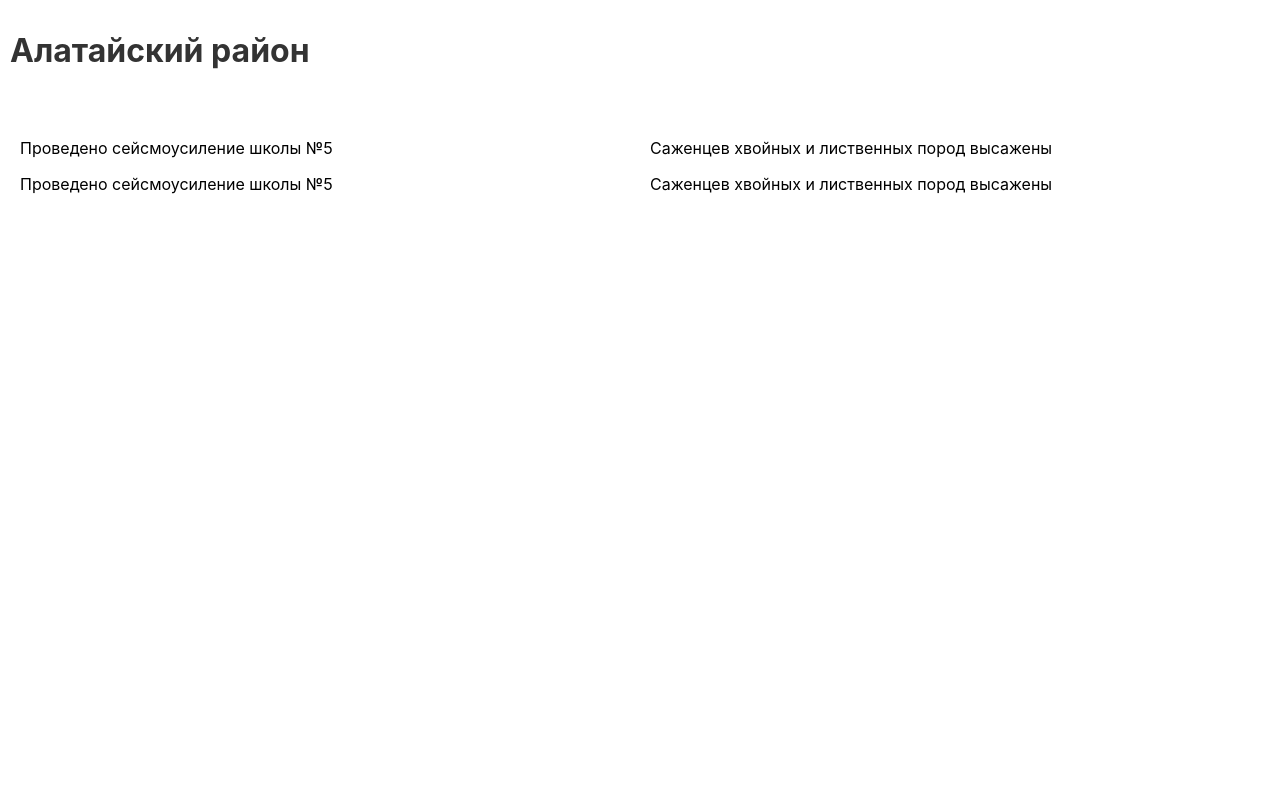
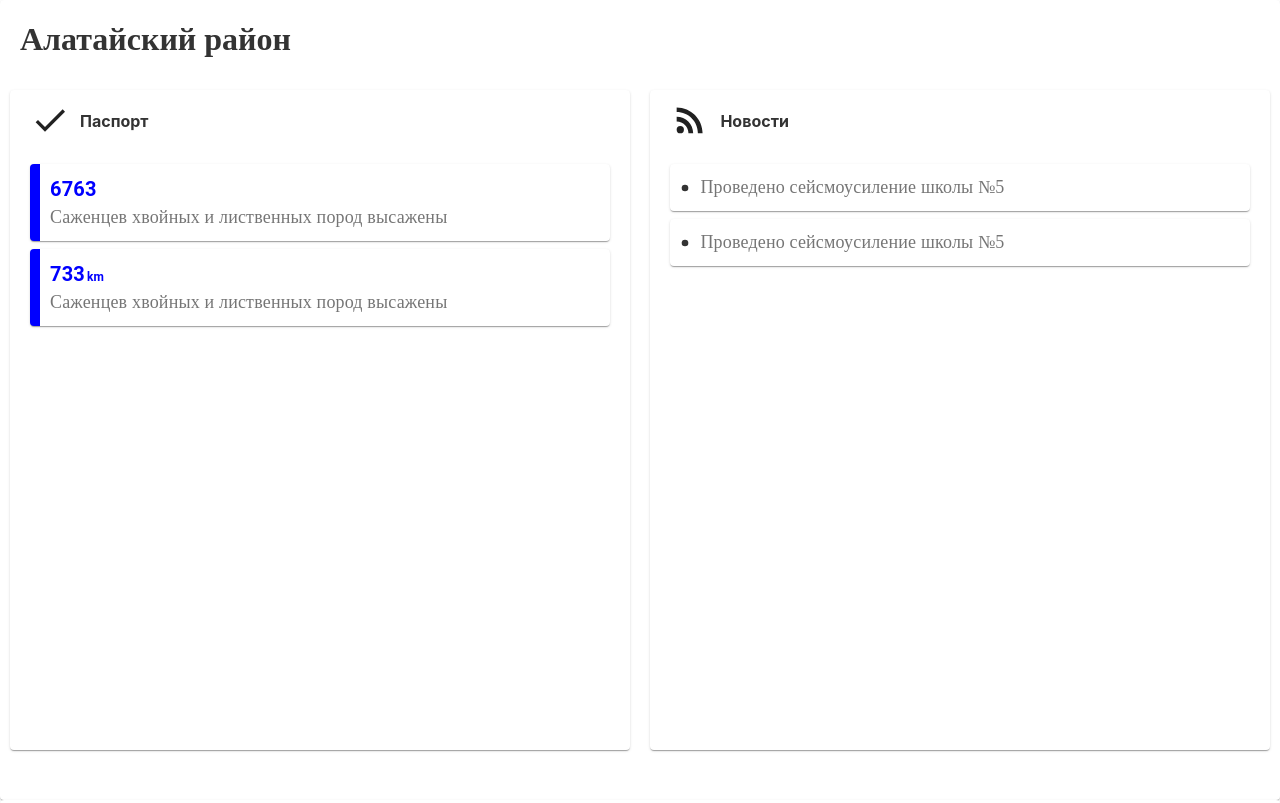
Before and after one commit to jimeista/monitoring, a React (Create React App) app: page / in a window 1280 px wide. Shown: the top 803 px of the page. Built offline with nearby package versions, Linux system fonts and the light colour scheme; no server answers.

Commit message:
home page finished

```diff
--- a/src/components/District/District.js
+++ b/src/components/District/District.js
@@ -1,35 +1,39 @@
 import React from 'react'
+import Card from '@material-ui/core/Card'
+import { makeStyles } from '@material-ui/core/styles'
 
 import { Events } from './Events'
 import { Passport } from './Passport'
+import { Heading } from './Heading'
 
-const classes = {
+const useStyles = makeStyles({
   root: {
-    width: '100%',
-  },
-  heading: {
     display: 'flex',
+    flexGrow: 1,
+    margin: '5px 0',
     alignItems: 'center',
-    color: '#333',
-    padding: '10px',
+    boxSizing: 'border-box',
   },
   panel: {
     display: 'flex',
+    height: '80%',
     justifyContent: 'space-between',
-    padding: '10px',
+    padding: 10,
   },
-}
+  card: {
+    height: '100vh',
+  },
+})
 
 export const District = ({ district }) => {
+  const classes = useStyles()
   return (
-    <div style={classes.root}>
-      <div style={classes.heading}>
-        <h1>{district.district}</h1>
+    <Card classes={{ root: classes.card }}>
+      <Heading title={district.district} />
+      <div className={classes.panel}>
+        <Passport passport={district.passport} />
+        <Events events={district.events} />
       </div>
-      <div style={classes.panel}>
-        <Events events={district.events} />
-        <Passport passport={district.passport} />
-      </div>
-    </div>
+    </Card>
   )
 }
--- /dev/null
+++ b/src/components/District/EventCard.js
@@ -0,0 +1,39 @@
+import React from 'react'
+import { makeStyles } from '@material-ui/core/styles'
+import FiberManualRecordIcon from '@material-ui/icons/FiberManualRecord'
+import Card from '@material-ui/core/Card'
+import Typography from '@material-ui/core/Typography'
+
+const useStyles = makeStyles({
+  root: {
+    display: 'flex',
+    flexGrow: 1,
+    margin: '8px 0',
+    alignItems: 'center',
+  },
+  title: {
+    fontSize: 18,
+    fontFamily: 'Karla',
+    padding: 10,
+  },
+  icon: {
+    fontSize: 10,
+    marginLeft: 10,
+    color: '#333',
+  },
+})
+
+export const EventCard = (props) => {
+  const classes = useStyles()
+
+  const { event } = props
+
+  return (
+    <Card className={classes.root}>
+      <FiberManualRecordIcon className={classes.icon} />
+      <Typography className={classes.title} color='textSecondary'>
+        {event}
+      </Typography>
+    </Card>
+  )
+}
--- a/src/components/District/Events.js
+++ b/src/components/District/Events.js
@@ -1,18 +1,48 @@
 import React from 'react'
+import Card from '@material-ui/core/Card'
+import { makeStyles } from '@material-ui/core/styles'
+import RssFeedIcon from '@material-ui/icons/RssFeed'
 
-const classes = {
+import { EventCard } from './EventCard'
+import { Heading } from './Heading'
+
+const useStyles = makeStyles({
   root: {
-    width: '50%',
-    padding: '10px',
+    width: '46%',
+    height: '100%',
+    padding: 20,
+    paddingTop: 0,
+    overflow: 'auto',
   },
+  heading: {
+    display: 'flex',
+    paddingTop: 10,
+  },
+  icon: { fontSize: 40 },
+})
+
+const style = {
+  fontSize: '8px',
+  color: '#333',
+  marginBottom: 15,
+  marginLeft: 10,
 }
 
 export const Events = (props) => {
   const { events } = props
+  const classes = useStyles()
 
   const renderEvents = events.map((event, key) => (
-    <p key={key}>{event.event}</p>
+    <EventCard key={key} event={event.event} />
   ))
 
-  return <div style={classes.root}>{renderEvents}</div>
+  return (
+    <Card classes={{ root: classes.root }}>
+      <div className={classes.heading}>
+        <RssFeedIcon className={classes.icon} />
+        <Heading title={'Новости'} style={style} />
+      </div>
+      {renderEvents}
+    </Card>
+  )
 }
--- /dev/null
+++ b/src/components/District/Heading.js
@@ -0,0 +1,18 @@
+import React from 'react'
+
+const classes = {
+  heading: {
+    color: '#333',
+    marginLeft: '20px',
+    fontFamily: 'Karla',
+  },
+}
+
+export const Heading = ({ title, style }) => {
+  const headingStyle = style ? style : classes.heading
+  return (
+    <div style={headingStyle}>
+      <h1>{title}</h1>
+    </div>
+  )
+}
--- a/src/components/District/Passport.js
+++ b/src/components/District/Passport.js
@@ -1,18 +1,52 @@
 import React from 'react'
+import DoneIcon from '@material-ui/icons/Done'
+import Card from '@material-ui/core/Card'
+import { makeStyles } from '@material-ui/core/styles'
 
-const classes = {
+import { Heading } from './Heading'
+import { PassportCard } from './PassportCard'
+
+const useStyles = makeStyles({
   root: {
-    width: '50%',
-    padding: '10px',
+    width: '46%',
+    height: '100%',
+    padding: 20,
+    paddingTop: 0,
+    overflow: 'auto',
   },
+  heading: {
+    display: 'flex',
+    paddingTop: 10,
+  },
+  icon: { fontSize: 40 },
+})
+
+const style = {
+  fontSize: '8px',
+  color: '#333',
+  marginBottom: 15,
+  marginLeft: 10,
 }
 
 export const Passport = (props) => {
   const { passport } = props
+  const classes = useStyles()
 
   const renderPassport = passport.map((pass, key) => (
-    <p key={key}>{pass['description-tag']}</p>
+    <PassportCard
+      number={pass['number-tag']}
+      measurement={pass['measurement']}
+      description={pass['description-tag']}
+    />
   ))
 
-  return <div style={classes.root}>{renderPassport}</div>
+  return (
+    <Card classes={{ root: classes.root }}>
+      <div className={classes.heading}>
+        <DoneIcon className={classes.icon} />
+        <Heading title={'Паспорт'} style={style} />
+      </div>
+      {renderPassport}
+    </Card>
+  )
 }
--- /dev/null
+++ b/src/components/District/PassportCard.js
@@ -0,0 +1,54 @@
+import React from 'react'
+import { makeStyles } from '@material-ui/core/styles'
+import Card from '@material-ui/core/Card'
+import Typography from '@material-ui/core/Typography'
+
+const useStyles = makeStyles({
+  root: {
+    padding: 10,
+    flexGrow: 1,
+    margin: '8px 0',
+    borderLeft: '10px solid blue',
+  },
+  numbers: {
+    display: 'flex',
+  },
+  number: {
+    fontSize: 20,
+    color: 'blue',
+    fontWeight: 700,
+  },
+  measurement: {
+    fontSize: 12,
+    fontWeight: 600,
+    color: 'blue',
+    marginLeft: 2,
+    paddingTop: 9,
+  },
+  description: {
+    fontFamily: 'Karla',
+    fontSize: 18,
+  },
+})
+
+export const PassportCard = (props) => {
+  const classes = useStyles()
+
+  const { number, measurement, description } = props
+
+  return (
+    <Card className={classes.root}>
+      <div className={classes.numbers}>
+        <Typography className={classes.number} color='textSecondary'>
+          {number}
+        </Typography>
+        <Typography className={classes.measurement} color='textSecondary'>
+          {measurement}
+        </Typography>
+      </div>
+      <Typography className={classes.description} color='textSecondary'>
+        {description}
+      </Typography>
+    </Card>
+  )
+}
--- a/src/containers/DistrictContainer.js
+++ b/src/containers/DistrictContainer.js
@@ -6,16 +6,15 @@ import { District } from '../components/District/District'
 export const DistrictContainer = () => {
   const { db } = React.useContext(AppContext)
 
-  const dis = 'Алатайский район'
-  let district = {
-    district: dis,
-    events: db[dis].events,
-    passport: db[dis].passport,
-  }
+  const renderDistrict = Object.keys(db).map((key) => {
+    let district = {
+      district: key,
+      events: db[key].events,
+      passport: db[key].passport,
+    }
 
-  return (
-    <div>
-      <District district={district} />
-    </div>
-  )
+    return <District district={district} />
+  })
+
+  return <>{renderDistrict}</>
 }
```
